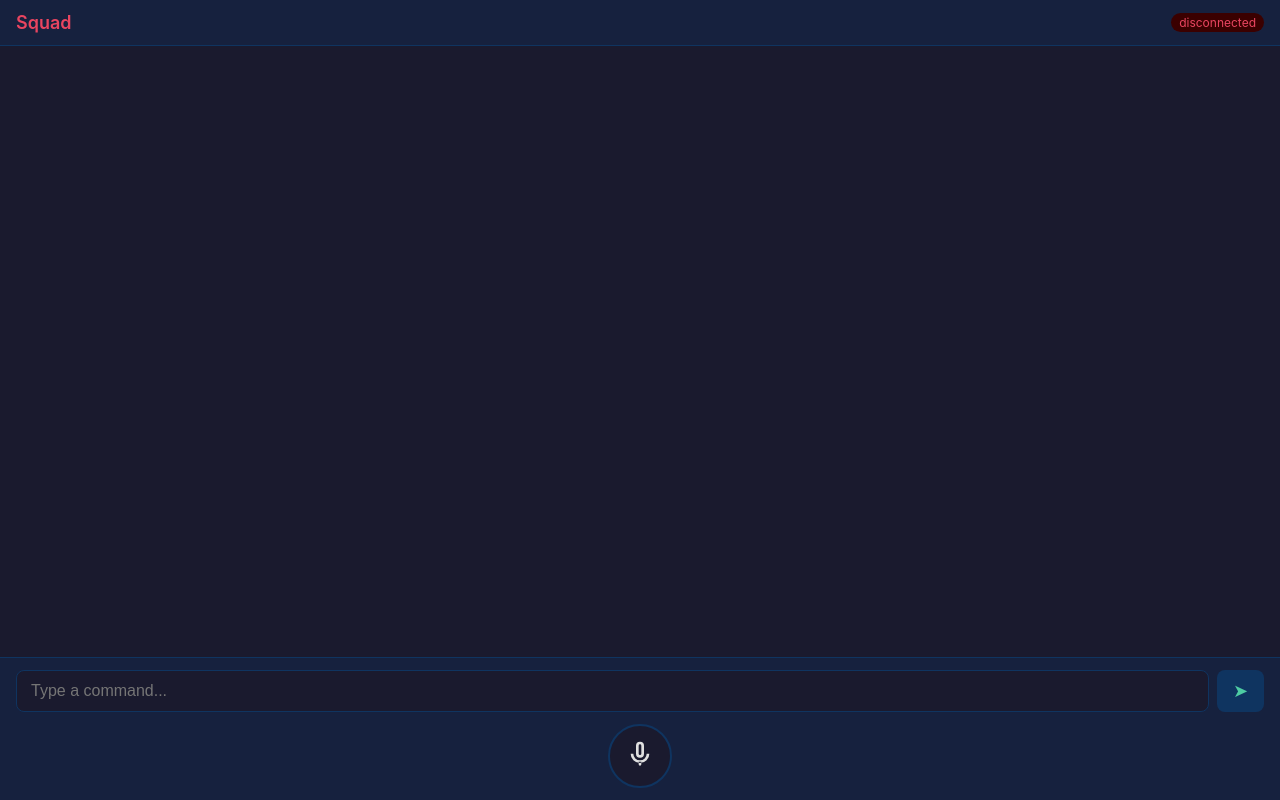
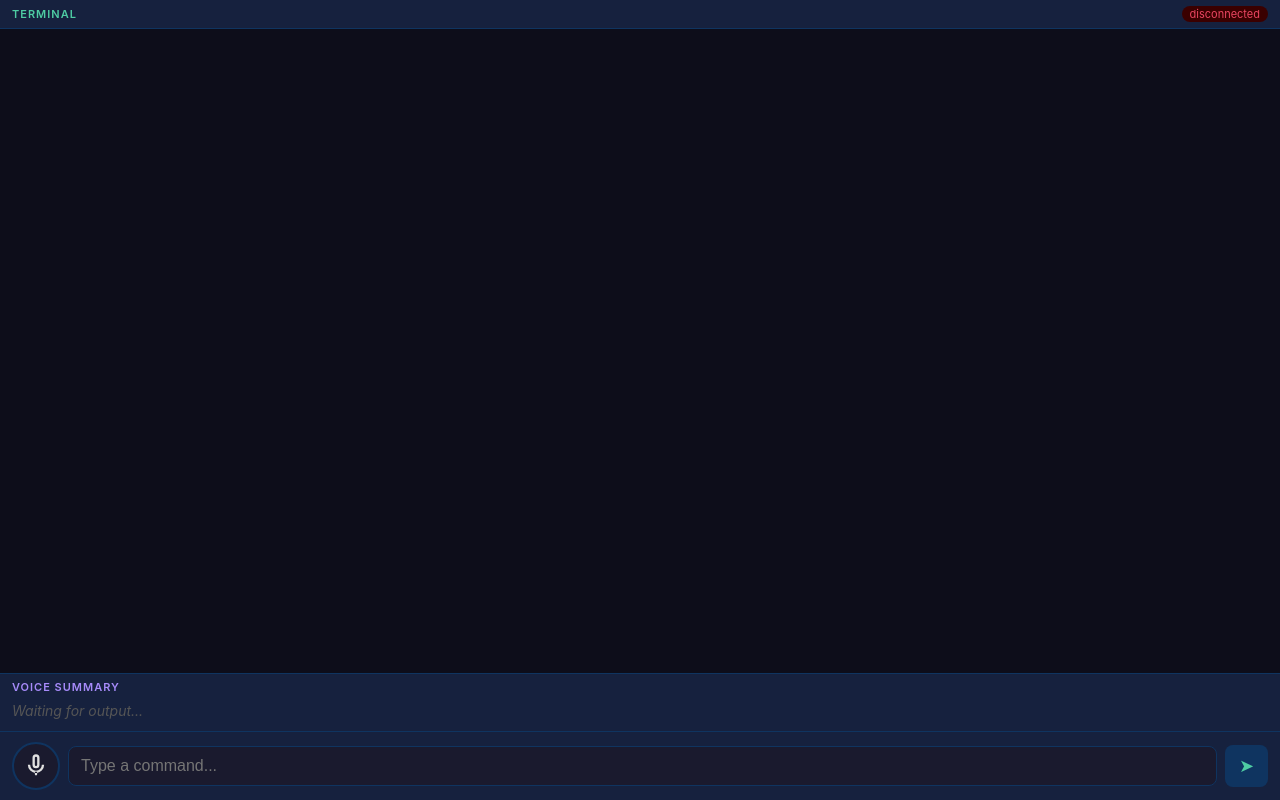
Before and after one commit to zardus/voice-squad, a website: page src/voice/public/index.html in a window 1280 px wide. Drawn offline with Linux system fonts and the light colour scheme.

Commit message:
Redesign voice UI as single-view dashboard; isolate captain instructions
Replace the conversation-style message feed with a three-panel layout:
terminal view (live tmux snapshots) on top, voice summary in the middle,
and text input + mic on the bottom. Server now sends periodic tmux_snapshot
messages (1s interval, deduped) so the UI always shows current terminal state.

Move captain CLAUDE.md into ~/captain/ subdirectory so workers spawned as
siblings (~/project/) never walk up the directory tree into captain
instructions and try to act as captains themselves.

Co-Authored-By: Claude Opus 4.6 <noreply@anthropic.com>

```diff
--- a/src/voice/public/app.js
+++ b/src/voice/public/app.js
@@ -1,9 +1,9 @@
-// Register service worker
 if ("serviceWorker" in navigator) {
   navigator.serviceWorker.register("sw.js").catch(() => {});
 }
 
-const output = document.getElementById("output");
+const terminalEl = document.getElementById("terminal");
+const summaryEl = document.getElementById("summary");
 const statusEl = document.getElementById("status");
 const micBtn = document.getElementById("mic-btn");
 const textInput = document.getElementById("text-input");
@@ -12,16 +12,21 @@ const sendBtn = document.getElementById("send-btn");
 let ws = null;
 let mediaRecorder = null;
 let recording = false;
-let audioContext = null;
+let audioChunks = [];
+let autoScroll = true;
 
-// Carry the token from the URL into the WebSocket connection
 const urlParams = new URLSearchParams(location.search);
 const token = urlParams.get("token") || "";
+
+// Track whether user has scrolled up in the terminal
+terminalEl.addEventListener("scroll", () => {
+  const { scrollTop, scrollHeight, clientHeight } = terminalEl;
+  autoScroll = scrollHeight - scrollTop - clientHeight < 40;
+});
 
 function connect() {
   const proto = location.protocol === "https:" ? "wss:" : "ws:";
   ws = new WebSocket(`${proto}//${location.host}?token=${encodeURIComponent(token)}`);
-
   ws.binaryType = "arraybuffer";
 
   ws.onopen = () => {
@@ -31,7 +36,7 @@ function connect() {
 
   ws.onmessage = (evt) => {
     if (evt.data instanceof ArrayBuffer) {
-      handleAudioData(evt.data);
+      audioChunks.push(evt.data);
       return;
     }
 
@@ -41,21 +46,18 @@ function connect() {
       case "connected":
         statusEl.textContent = msg.captain;
         statusEl.className = "connected";
-        addMessage("system", `Connected to ${msg.captain} captain`);
         break;
 
-      case "transcription":
-        addMessage("user", msg.text);
-        break;
-
-      case "captain_output":
-        updateCaptainOutput(msg.text);
+      case "tmux_snapshot":
+        terminalEl.textContent = msg.content;
+        if (autoScroll) {
+          terminalEl.scrollTop = terminalEl.scrollHeight;
+        }
         break;
 
       case "captain_done":
-        finalizeCaptainOutput(msg.fullOutput);
         if (msg.summary) {
-          addMessage("summary", msg.summary);
+          summaryEl.textContent = msg.summary;
         }
         break;
 
@@ -69,7 +71,7 @@ function connect() {
         break;
 
       case "error":
-        addMessage("error", msg.message);
+        summaryEl.textContent = "Error: " + msg.message;
         break;
     }
   };
@@ -83,12 +85,6 @@ function connect() {
   ws.onerror = () => ws.close();
 }
 
-let audioChunks = [];
-
-function handleAudioData(buffer) {
-  audioChunks.push(buffer);
-}
-
 function playAudio(chunks) {
   if (!chunks.length) return;
   const blob = new Blob(chunks, { type: "audio/mpeg" });
@@ -98,39 +94,10 @@ function playAudio(chunks) {
   audio.onended = () => URL.revokeObjectURL(url);
 }
 
-let currentCaptainMsg = null;
-
-function updateCaptainOutput(text) {
-  if (!currentCaptainMsg) {
-    currentCaptainMsg = document.createElement("div");
-    currentCaptainMsg.className = "msg captain";
-    output.appendChild(currentCaptainMsg);
-  }
-  currentCaptainMsg.textContent = text;
-  output.scrollTop = output.scrollHeight;
-}
-
-function finalizeCaptainOutput(text) {
-  if (currentCaptainMsg) {
-    currentCaptainMsg.textContent = text;
-  }
-  currentCaptainMsg = null;
-  output.scrollTop = output.scrollHeight;
-}
-
-function addMessage(type, text) {
-  const div = document.createElement("div");
-  div.className = `msg ${type}`;
-  div.textContent = text;
-  output.appendChild(div);
-  output.scrollTop = output.scrollHeight;
-}
-
 // Text command
 function sendText() {
   const text = textInput.value.trim();
   if (!text || !ws || ws.readyState !== WebSocket.OPEN) return;
-  addMessage("user", text);
   ws.send(JSON.stringify({ type: "text_command", text }));
   textInput.value = "";
 }
@@ -144,8 +111,6 @@ textInput.addEventListener("keydown", (e) => {
 async function startRecording() {
   try {
     const stream = await navigator.mediaDevices.getUserMedia({ audio: true });
-
-    // Pick a supported mimeType
     const mimeType = MediaRecorder.isTypeSupported("audio/webm;codecs=opus")
       ? "audio/webm;codecs=opus"
       : "audio/mp4";
@@ -161,7 +126,6 @@ async function startRecording() {
       stream.getTracks().forEach((t) => t.stop());
       if (ws.readyState !== WebSocket.OPEN || recordedChunks.length === 0) return;
 
-      // Send all audio in one go after recording stops
       ws.send(JSON.stringify({ type: "audio_start", mimeType }));
       for (const chunk of recordedChunks) {
         const buf = await chunk.arrayBuffer();
@@ -174,7 +138,7 @@ async function startRecording() {
     recording = true;
     micBtn.classList.add("recording");
   } catch (err) {
-    addMessage("error", "Mic access denied: " + err.message);
+    summaryEl.textContent = "Mic access denied: " + err.message;
   }
 }
 
@@ -186,7 +150,6 @@ function stopRecording() {
   micBtn.classList.remove("recording");
 }
 
-// Hold-to-talk for mic button
 micBtn.addEventListener("mousedown", (e) => {
   e.preventDefault();
   startRecording();
--- a/src/voice/public/index.html
+++ b/src/voice/public/index.html
@@ -14,23 +14,27 @@
 </head>
 <body>
   <div id="app">
-    <header>
-      <h1>Squad</h1>
-      <span id="status" class="disconnected">disconnected</span>
-    </header>
+    <div id="terminal-panel">
+      <div id="terminal-header">
+        <span id="terminal-title">terminal</span>
+        <span id="status" class="disconnected">disconnected</span>
+      </div>
+      <pre id="terminal"></pre>
+    </div>
 
-    <div id="output"></div>
+    <div id="summary-panel">
+      <div id="summary-label">voice summary</div>
+      <div id="summary"></div>
+    </div>
 
     <div id="controls">
-      <div id="text-input-row">
-        <input type="text" id="text-input" placeholder="Type a command..." autocomplete="off">
-        <button id="send-btn" title="Send">&#x27A4;</button>
-      </div>
       <button id="mic-btn" title="Hold to speak">
-        <svg viewBox="0 0 24 24" width="32" height="32" fill="currentColor">
+        <svg viewBox="0 0 24 24" width="28" height="28" fill="currentColor">
           <path d="M12 14a3 3 0 003-3V5a3 3 0 00-6 0v6a3 3 0 003 3zm-1-9a1 1 0 012 0v6a1 1 0 01-2 0V5zm6 6a5 5 0 01-10 0H5a7 7 0 0014 0h-2zm-5 9a1 1 0 01-1-1v-2h2v2a1 1 0 01-1 1z"/>
         </svg>
       </button>
+      <input type="text" id="text-input" placeholder="Type a command..." autocomplete="off">
+      <button id="send-btn" title="Send">&#x27A4;</button>
     </div>
   </div>
 
--- a/src/voice/public/style.css
+++ b/src/voice/public/style.css
@@ -5,7 +5,7 @@
 }
 
 body {
-  font-family: -apple-system, BlinkMacSystemFont, "Segoe UI", Roboto, monospace;
+  font-family: -apple-system, BlinkMacSystemFont, "Segoe UI", Roboto, sans-serif;
   background: #1a1a2e;
   color: #e0e0e0;
   height: 100dvh;
@@ -18,24 +18,36 @@ body {
   height: 100dvh;
 }
 
-header {
+/* Terminal panel — top, takes most of the space */
+#terminal-panel {
+  flex: 1;
+  display: flex;
+  flex-direction: column;
+  min-height: 0;
+  border-bottom: 1px solid #0f3460;
+}
+
+#terminal-header {
   display: flex;
   align-items: center;
   justify-content: space-between;
-  padding: 12px 16px;
+  padding: 6px 12px;
   background: #16213e;
   border-bottom: 1px solid #0f3460;
+  flex-shrink: 0;
 }
 
-header h1 {
-  font-size: 18px;
+#terminal-title {
+  font-size: 11px;
+  text-transform: uppercase;
+  letter-spacing: 1px;
+  color: #4ecca3;
   font-weight: 600;
-  color: #e94560;
 }
 
 #status {
-  font-size: 12px;
-  padding: 2px 8px;
+  font-size: 11px;
+  padding: 1px 8px;
   border-radius: 10px;
 }
 
@@ -49,70 +61,66 @@ header h1 {
   color: #e94560;
 }
 
-#output {
+#terminal {
   flex: 1;
   overflow-y: auto;
-  padding: 12px 16px;
-  font-size: 14px;
-  line-height: 1.5;
+  padding: 8px 10px;
+  font-family: "SF Mono", "Cascadia Code", "Fira Code", Consolas, monospace;
+  font-size: 11px;
+  line-height: 1.4;
+  white-space: pre-wrap;
+  word-break: break-all;
+  background: #0d0d1a;
+  color: #c8c8d0;
   -webkit-overflow-scrolling: touch;
 }
 
-.msg {
-  margin-bottom: 12px;
-  padding: 8px 12px;
-  border-radius: 8px;
-  word-break: break-word;
+/* Summary panel — middle */
+#summary-panel {
+  flex-shrink: 0;
+  border-bottom: 1px solid #0f3460;
+  background: #16213e;
+  max-height: 30%;
 }
 
-.msg.user {
-  background: #0f3460;
-  border-left: 3px solid #e94560;
+#summary-label {
+  font-size: 11px;
+  text-transform: uppercase;
+  letter-spacing: 1px;
+  color: #a78bfa;
+  font-weight: 600;
+  padding: 6px 12px 0;
 }
 
-.msg.captain {
-  background: #16213e;
-  border-left: 3px solid #4ecca3;
-  white-space: pre-wrap;
-  font-family: monospace;
-  font-size: 13px;
-}
-
-.msg.summary {
-  background: #1a1a3e;
-  border-left: 3px solid #a78bfa;
+#summary {
+  padding: 6px 12px 10px;
+  font-size: 14px;
+  line-height: 1.5;
+  color: #e0e0e0;
+  overflow-y: auto;
+  max-height: calc(30vh - 28px);
   font-style: italic;
 }
 
-.msg.error {
-  background: #3a0000;
-  border-left: 3px solid #e94560;
-  color: #ff6b6b;
+#summary:empty::after {
+  content: "Waiting for output...";
+  color: #555;
+  font-style: italic;
 }
 
-.msg.system {
-  background: transparent;
-  color: #666;
-  font-size: 12px;
-  text-align: center;
-  border: none;
-}
-
+/* Controls — bottom bar */
 #controls {
-  padding: 12px 16px;
+  display: flex;
+  align-items: center;
+  gap: 8px;
+  padding: 10px 12px;
   background: #16213e;
-  border-top: 1px solid #0f3460;
-}
-
-#text-input-row {
-  display: flex;
-  gap: 8px;
-  margin-bottom: 12px;
+  flex-shrink: 0;
 }
 
 #text-input {
   flex: 1;
-  padding: 10px 14px;
+  padding: 10px 12px;
   border: 1px solid #0f3460;
   border-radius: 8px;
   background: #1a1a2e;
@@ -126,13 +134,14 @@ header h1 {
 }
 
 #send-btn {
-  padding: 10px 16px;
+  padding: 10px 14px;
   border: none;
   border-radius: 8px;
   background: #0f3460;
   color: #4ecca3;
   font-size: 18px;
   cursor: pointer;
+  flex-shrink: 0;
 }
 
 #send-btn:active {
@@ -141,16 +150,18 @@ header h1 {
 }
 
 #mic-btn {
-  display: block;
-  width: 64px;
-  height: 64px;
-  margin: 0 auto;
+  width: 48px;
+  height: 48px;
   border: 2px solid #0f3460;
   border-radius: 50%;
   background: #1a1a2e;
   color: #e0e0e0;
   cursor: pointer;
   transition: all 0.15s;
+  flex-shrink: 0;
+  display: flex;
+  align-items: center;
+  justify-content: center;
 }
 
 #mic-btn:active,
@@ -167,5 +178,5 @@ header h1 {
 
 @keyframes pulse {
   0%, 100% { box-shadow: 0 0 0 0 rgba(233, 69, 96, 0.4); }
-  50% { box-shadow: 0 0 0 12px rgba(233, 69, 96, 0); }
+  50% { box-shadow: 0 0 0 10px rgba(233, 69, 96, 0); }
 }
--- a/src/voice/public/sw.js
+++ b/src/voice/public/sw.js
@@ -1,4 +1,4 @@
-const CACHE_NAME = "squad-voice-v1";
+const CACHE_NAME = "squad-voice-v2";
 const SHELL_FILES = [
   "/",
   "/index.html",
```
Also changed, not shown: src/captain-instructions.md (+2 -4 lines), src/voice/server.js (+13 -1 lines), 1 other file.
